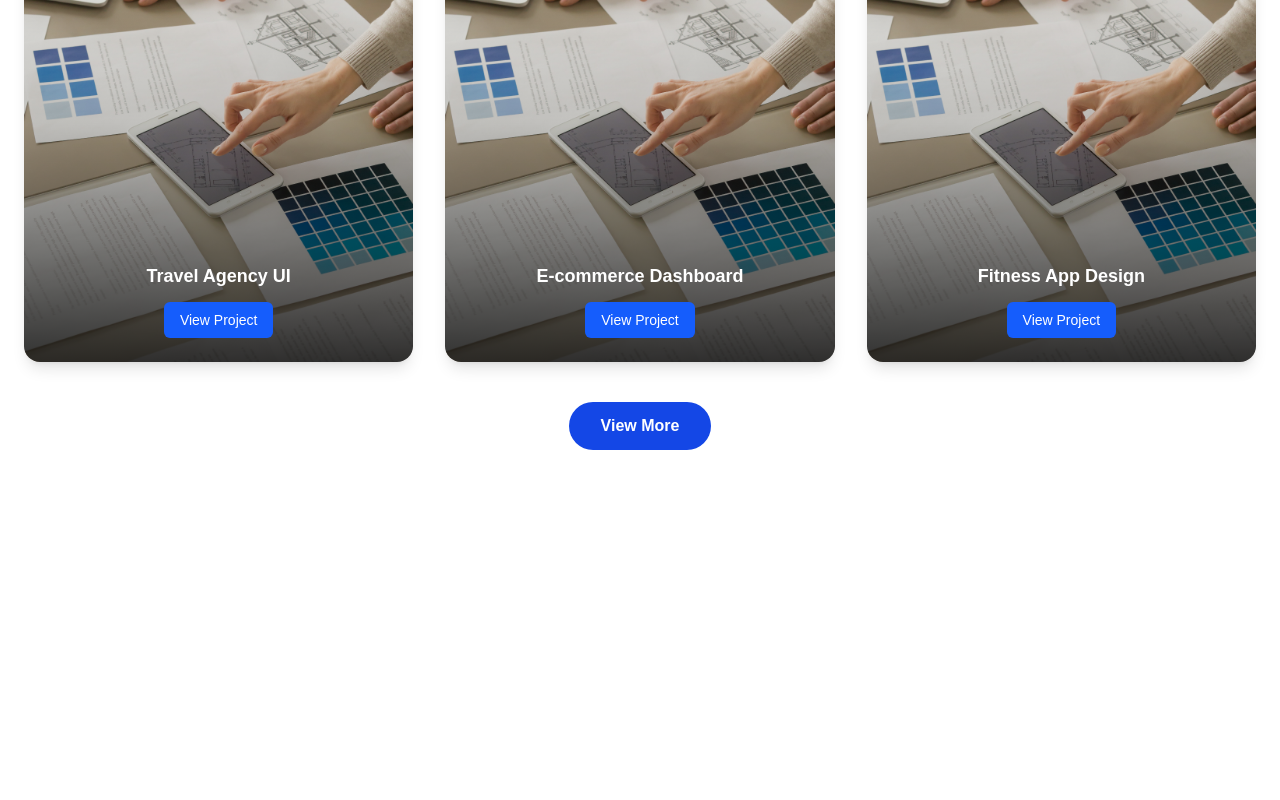
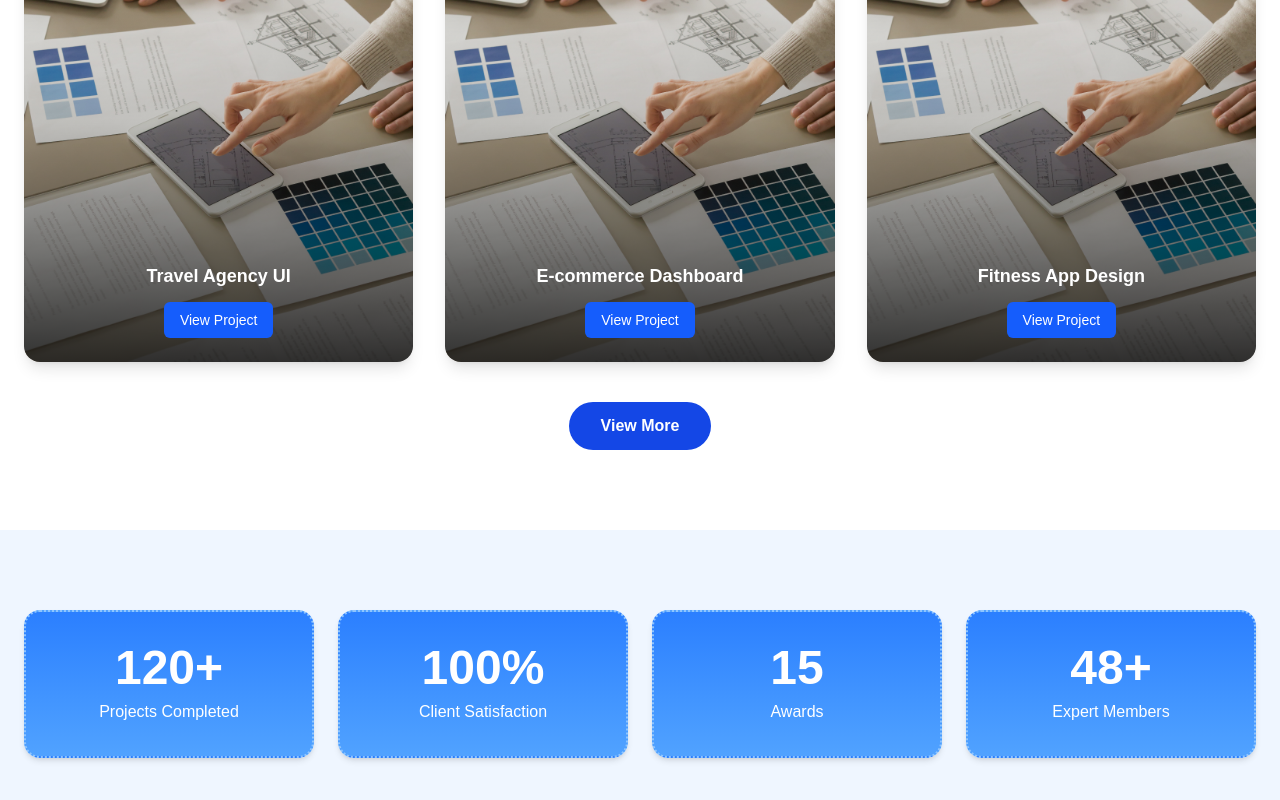
Before and after one commit to Tharmithan-N/syarixlab, a Next.js app: page / in a window 1280 px wide. Shown: the part 4886-5686 px from the top of the page. Before the commit the page ends 5416 px from the top, so only its background shows below. Built offline with nearby package versions, Linux system fonts and the light colour scheme.

Commit message:
State section added

```diff
--- /dev/null
+++ b/app/components/StatsSection/StatsSection.tsx
@@ -0,0 +1,42 @@
+"use client";
+
+import { motion } from "framer-motion";
+
+const stats = [
+  { number: "120+", label: "Projects Completed" },
+  { number: "100%", label: "Client Satisfaction" },
+  { number: "15", label: "Awards" },
+  { number: "48+", label: "Expert Members" },
+];
+
+export default function StatsSection() {
+  return (
+    <section className="w-full bg-blue-50 py-20">
+      <div className="max-w-7xl mx-auto px-6">
+        <div className="grid grid-cols-1 sm:grid-cols-2 lg:grid-cols-4 gap-6">
+          {stats.map((stat, index) => (
+            <motion.div
+              key={index}
+              initial={{ opacity: 0, y: 30 }}
+              whileInView={{ opacity: 1, y: 0 }}
+              transition={{ delay: index * 0.1, duration: 0.6 }}
+              className="relative overflow-hidden rounded-2xl p-8 flex flex-col items-center justify-center cursor-pointer
+              border-2 border-dotted border-blue-300 bg-gradient-to-t from-blue-400 to-blue-500 text-white
+              shadow-md hover:shadow-xl transition-all duration-500 group"
+            >
+              {/* Animated background shine */}
+              <div className="absolute inset-0 bg-gradient-to-r from-blue-200 via-blue-300 to-blue-400 opacity-20 transform translate-x-[-100%] group-hover:translate-x-0 transition-transform duration-700 pointer-events-none rounded-2xl"></div>
+
+              <span className="text-4xl md:text-5xl font-bold mb-2 z-10">
+                {stat.number}
+              </span>
+              <span className="text-sm md:text-base text-white text-center z-10">
+                {stat.label}
+              </span>
+            </motion.div>
+          ))}
+        </div>
+      </div>
+    </section>
+  );
+}
--- a/app/page.tsx
+++ b/app/page.tsx
@@ -7,6 +7,7 @@ import WebDesignSection from "./components/WebDesignSection/WebDesignSection";
 import CloudStorageSection from "./components/CloudStorageSection/CloudStorageSection";
 import SEOSection from "./components/SEOSection/SEOSection";
 import LatestWorkSection from "./components/LatestWorkSection/LatestWorkSection";
+import StatsSection from "./components/StatsSection/StatsSection";
 
 export default function Home() {
   return (
@@ -19,6 +20,7 @@ export default function Home() {
       <CloudStorageSection />
       <SEOSection />
       <LatestWorkSection />
+      <StatsSection />
     </>
   );
 }
```
